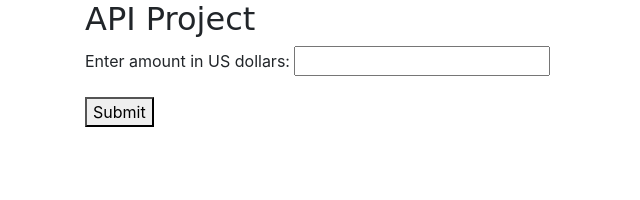
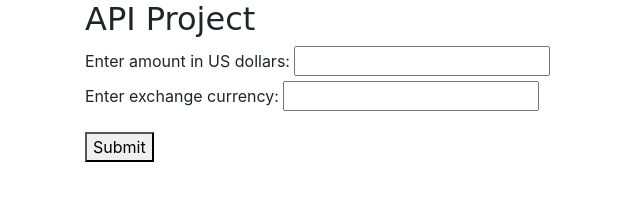
Before and after one commit to njhnny/currency-exchanger, a website built with webpack: page src/index.html in a window 1280 px wide. Shown: the whole page, without its empty margins (0-640 px from the left). Built offline with nearby package versions, Linux system fonts and the light colour scheme.

Commit message:
add input for exchage currency

```diff
--- a/src/index.html
+++ b/src/index.html
@@ -10,6 +10,9 @@
       <div>
         <label for="amount">Enter amount in US dollars:</label>
         <input id="amount" type="number">
+        <br>
+        <label for="currency">Enter exchange currency:</label>
+        <input id="currency">
         <form id="form">
           <div class="form-group">
 
```
